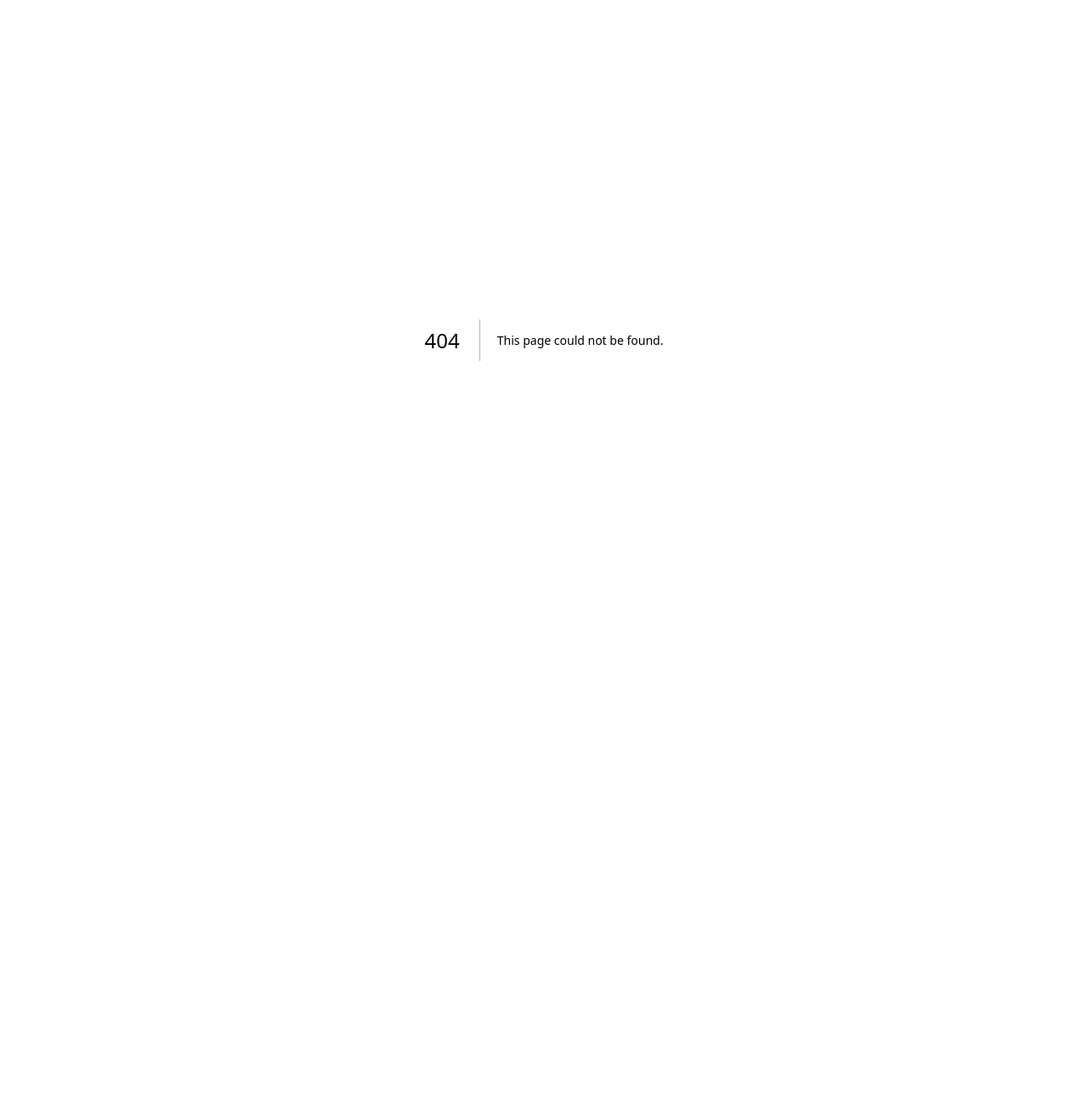
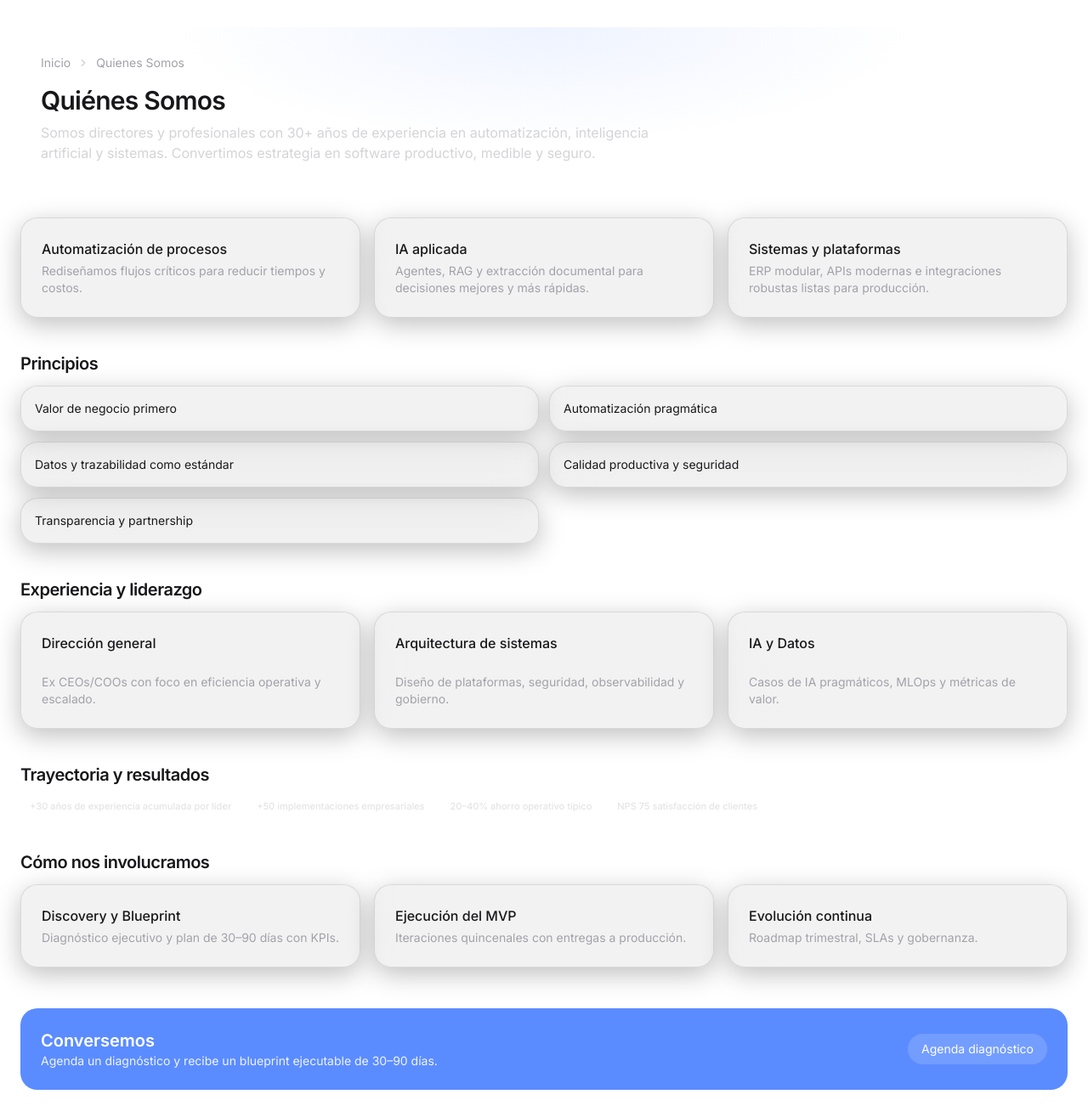
Before and after one commit to Cryptobal/axioma, a Next.js app: page /quienes-somos in a window 1280 px wide. Before the commit this address had no page. Shown: the whole page at 85% size. Before the commit the page ends 800 px from the top, so only its background shows below. Built offline with nearby package versions, Linux system fonts and the light colour scheme.

Commit message:
feat: nueva página 'Quiénes Somos' (trayectoria 30+ años, pilares, principios y CTA); navegación actualizada y sitemap

```diff
--- /dev/null
+++ b/app/quienes-somos/page.tsx
@@ -0,0 +1,99 @@
+import { Metadata } from 'next'
+import Script from 'next/script'
+import { PageHeader } from '@/components/page-header'
+import { Badge } from '@/components/ui/badge'
+import { Card, CardContent, CardHeader } from '@/components/ui/card'
+
+export const metadata: Metadata = {
+  title: 'Quiénes Somos — Axima',
+  description: 'Directores y profesionales con 30+ años de experiencia en automatización, IA y sistemas. Ejecutamos con estándares de clase mundial.',
+}
+
+const principles = [
+  'Valor de negocio primero',
+  'Automatización pragmática',
+  'Datos y trazabilidad como estándar',
+  'Calidad productiva y seguridad',
+  'Transparencia y partnership',
+]
+
+const pillars = [
+  { title: 'Automatización de procesos', desc: 'Rediseñamos flujos críticos para reducir tiempos y costos.' },
+  { title: 'IA aplicada', desc: 'Agentes, RAG y extracción documental para decisiones mejores y más rápidas.' },
+  { title: 'Sistemas y plataformas', desc: 'ERP modular, APIs modernas e integraciones robustas listas para producción.' },
+]
+
+const trackRecord = [
+  { k: '+30', v: 'años de experiencia acumulada por líder' },
+  { k: '+50', v: 'implementaciones empresariales' },
+  { k: '20–40%', v: 'ahorro operativo típico' },
+  { k: 'NPS 75', v: 'satisfacción de clientes' },
+]
+
+export default function Page() {
+  return (
+    <div className="container-max">
+      <Script id="ld-org" type="application/ld+json" dangerouslySetInnerHTML={{ __html: JSON.stringify({ '@context': 'https://schema.org', '@type': 'Organization', name: 'Axima', url: 'https://www.axima.com' }) }} />
+      <PageHeader
+        title="Quiénes Somos"
+        subtitle="Somos directores y profesionales con 30+ años de experiencia en automatización, inteligencia artificial y sistemas. Convertimos estrategia en software productivo, medible y seguro."
+      />
+
+      <section className="mt-8">
+        <div className="grid md:grid-cols-3 gap-4">
+          {pillars.map((p) => (
+            <Card key={p.title}><CardContent><div className="font-medium">{p.title}</div><p className="text-sm text-zinc-400 mt-1">{p.desc}</p></CardContent></Card>
+          ))}
+        </div>
+      </section>
+
+      <section className="mt-10">
+        <h2 className="text-xl font-semibold tracking-tight">Principios</h2>
+        <div className="mt-3 grid md:grid-cols-2 gap-3">
+          {principles.map((p) => (
+            <div key={p} className="glass rounded-2xl p-4 text-sm">{p}</div>
+          ))}
+        </div>
+      </section>
+
+      <section className="mt-10">
+        <h2 className="text-xl font-semibold tracking-tight">Experiencia y liderazgo</h2>
+        <div className="grid md:grid-cols-3 gap-4 mt-3">
+          {[
+            { n: 'Dirección general', d: 'Ex CEOs/COOs con foco en eficiencia operativa y escalado.' },
+            { n: 'Arquitectura de sistemas', d: 'Diseño de plataformas, seguridad, observabilidad y gobierno.' },
+            { n: 'IA y Datos', d: 'Casos de IA pragmáticos, MLOps y métricas de valor.' },
+          ].map((e) => (
+            <Card key={e.n}><CardHeader><div className="font-medium">{e.n}</div></CardHeader><CardContent><p className="text-sm text-zinc-400">{e.d}</p></CardContent></Card>
+          ))}
+        </div>
+      </section>
+
+      <section className="mt-10">
+        <h2 className="text-xl font-semibold tracking-tight">Trayectoria y resultados</h2>
+        <div className="flex flex-wrap gap-2 mt-3">
+          {trackRecord.map((t) => (
+            <Badge key={t.k} variant="outline">{t.k} {t.v}</Badge>
+          ))}
+        </div>
+      </section>
+
+      <section className="mt-10">
+        <h2 className="text-xl font-semibold tracking-tight">Cómo nos involucramos</h2>
+        <div className="grid md:grid-cols-3 gap-4 mt-3">
+          {[{ t: 'Discovery y Blueprint', d: 'Diagnóstico ejecutivo y plan de 30–90 días con KPIs.' }, { t: 'Ejecución del MVP', d: 'Iteraciones quincenales con entregas a producción.' }, { t: 'Evolución continua', d: 'Roadmap trimestral, SLAs y gobernanza.' }].map((x) => (
+            <Card key={x.t}><CardContent><div className="font-medium">{x.t}</div><p className="text-sm text-zinc-400 mt-1">{x.d}</p></CardContent></Card>
+          ))}
+        </div>
+      </section>
+
+      <div className="mt-12 rounded-2xl p-6 bg-primary text-white flex items-center justify-between">
+        <div>
+          <div className="text-xl font-semibold">Conversemos</div>
+          <p className="text-sm opacity-90">Agenda un diagnóstico y recibe un blueprint ejecutable de 30–90 días.</p>
+        </div>
+        <a href="/contacto" className="rounded-2xl bg-white/15 px-4 py-2 text-sm">Agenda diagnóstico</a>
+      </div>
+    </div>
+  )
+}
--- a/app/sitemap.ts
+++ b/app/sitemap.ts
@@ -3,7 +3,7 @@ import { listMDX } from '@/lib/mdx'
 
 export default async function sitemap(): Promise<MetadataRoute.Sitemap> {
   const url = process.env.NEXT_PUBLIC_SITE_URL || 'https://www.axima.com'
-  const routes = ['', '/servicios', '/industrias', '/casos', '/sobre-nosotros', '/blog', '/contacto']
+  const routes = ['', '/servicios', '/industrias', '/casos', '/sobre-nosotros', '/quienes-somos', '/blog', '/contacto']
   const base = routes.map((route) => ({ url: `${url}${route}`, lastModified: new Date() }))
   const blogs = await listMDX('blog')
   const casos = await listMDX('casos')
--- a/components/footer.tsx
+++ b/components/footer.tsx
@@ -16,7 +16,7 @@ export function Footer() {
                 <li><Link href="/servicios">Servicios</Link></li>
                 <li><Link href="/industrias">Industrias</Link></li>
                 <li><Link href="/casos">Casos</Link></li>
-                <li><Link href="/sobre-nosotros">Sobre Nosotros</Link></li>
+                <li><Link href={"/quienes-somos" as any}>Quiénes Somos</Link></li>
                 <li><Link href="/blog">Blog</Link></li>
                 <li><Link href="/contacto">Contacto</Link></li>
               </ul>
--- a/components/navbar.tsx
+++ b/components/navbar.tsx
@@ -9,13 +9,13 @@ import { ThemeToggle } from '@/components/theme-toggle'
 import { useEffect, useState } from 'react'
 import { CommandPalette } from '@/components/command-palette'
 
-type NavLink = { href: Route; label: string }
+type NavLink = { href: Route | '/quienes-somos'; label: string }
 
 const links: NavLink[] = [
   { href: '/servicios', label: 'Servicios' },
   { href: '/industrias', label: 'Industrias' },
   { href: '/casos', label: 'Casos' },
-  { href: '/sobre-nosotros', label: 'Sobre Nosotros' },
+  { href: '/quienes-somos', label: 'Quiénes Somos' },
   { href: '/blog', label: 'Blog' },
   { href: '/contacto', label: 'Contacto' },
 ]
@@ -45,9 +45,9 @@ export function Navbar() {
           </Link>
           <nav className="hidden md:flex items-center gap-6">
             {links.map((l) => (
-              <Link
-                key={l.href}
-                href={l.href}
+                <Link
+                  key={l.href}
+                  href={l.href as any}
                 className={`text-sm hover:text-primary transition-colors ${pathname === l.href ? 'text-primary' : 'text-zinc-300'}`}
               >
                 {l.label}
@@ -81,7 +81,7 @@ export function Navbar() {
                 <div className="pt-2">
                   <div className="rounded-2xl px-4 py-4 mx-0 flex flex-col gap-3 border backdrop-blur-xl bg-zinc-900/95 border-white/10 text-zinc-100">
                     {links.map((l) => (
-                      <Link key={l.href} href={l.href} onClick={() => setOpen(false)} className="text-zinc-100">
+                      <Link key={l.href} href={l.href as any} onClick={() => setOpen(false)} className="text-zinc-100">
                         {l.label}
                       </Link>
                     ))}
```
